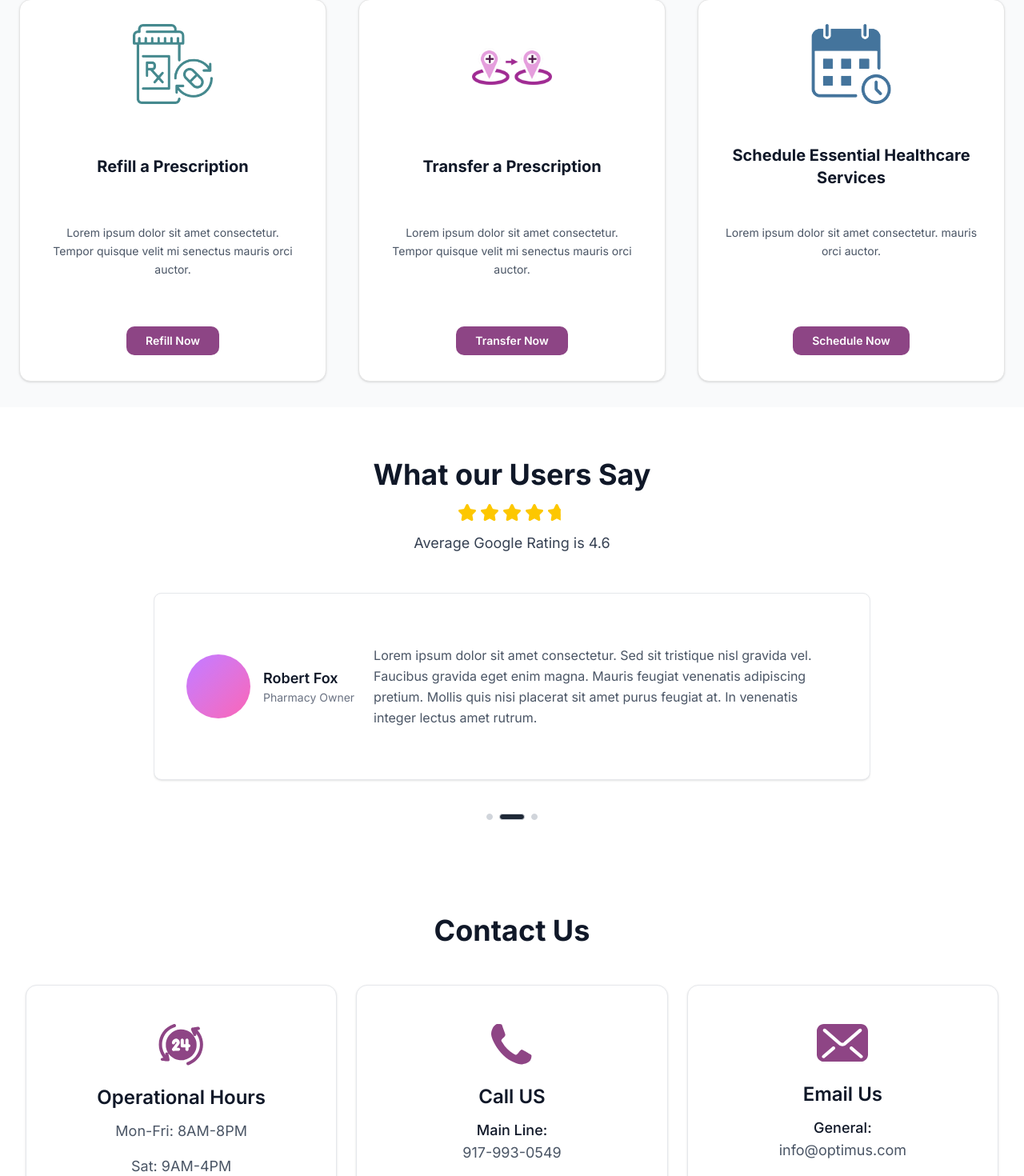
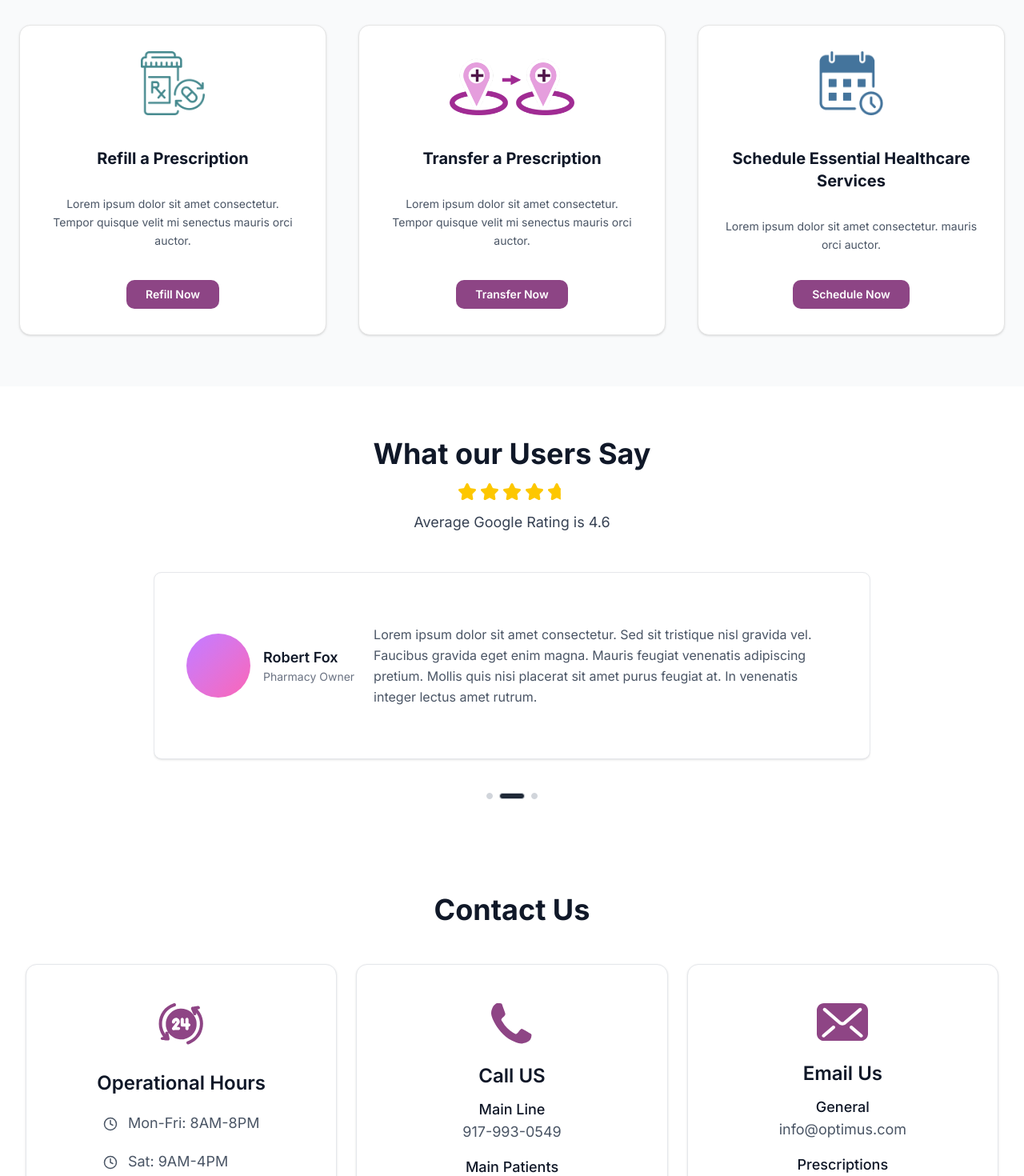
Before and after one commit to TanvirAhmed2942/future-pharmacy-website, a Next.js app: page / in a window 1280 px wide. Shown: the part 1066-2536 px from the top of the page at 80% size. Built offline with nearby package versions, Linux system fonts and the light colour scheme.

Commit message:
our services card height reduced

```diff
--- a/src/components/main/home/RefillSection.tsx
+++ b/src/components/main/home/RefillSection.tsx
@@ -42,7 +42,7 @@ export default function RefilSection() {
   ];
 
   return (
-    <div className="container mx-auto bg-gray-50 py-4 md:py-8 lg:py-8 ">
+    <div className="container mx-auto bg-gray-50 py-4 md:py-8 lg:py-16 ">
       <div className=" mx-auto">
         <div className="w-full max-w-2xl md:max-w-6xl mx-auto mb-10">
           <h2 className="text-3xl md:text-4xl font-bold text-gray-900 mb-4 font-inter text-center">
@@ -63,24 +63,26 @@ export default function RefilSection() {
               className="bg-white p-8 text-center hover:shadow-lg transition-shadow flex flex-col "
             >
               {/* Icon section - fixed height */}
-              <div className="flex justify-center mb-6 h-24  items-center">
+              <div className="flex justify-center mb-4 h-20  items-center">
                 <Image
                   src={service.icon}
                   alt={service.title}
-                  width={100}
-                  height={100}
+                  width={150}
+                  height={150}
+                  sizes="(max-width: 768px) 100vw, 50vw"
+                  className="w-full h-full object-contain"
                 />
               </div>
 
               {/* Title section - fixed height */}
-              <div className="h-16 flex items-center justify-center mb-4">
+              <div className="h-fit flex items-center justify-center mb-2">
                 <h3 className="text-xl font-bold text-gray-900">
                   {service.title}
                 </h3>
               </div>
 
               {/* Description section - flexible height with min-height */}
-              <div className="flex-1 flex items-start justify-center mb-6 min-h-[80px]">
+              <div className="flex-1 flex items-start justify-center mb-2 ">
                 <p className="text-gray-600 text-sm leading-relaxed">
                   {service.description}
                 </p>
--- a/src/components/main/home/contactUsSection.tsx
+++ b/src/components/main/home/contactUsSection.tsx
@@ -13,7 +13,7 @@ import {
 } from "@/components/ui/select";
 import { Textarea } from "@/components/ui/textarea";
 import useIcon from "@/hooks/useIcon";
-
+import { LuClock4 } from "react-icons/lu";
 function ContactUsSection() {
   const [formData, setFormData] = useState({
     name: "",
@@ -59,17 +59,23 @@ function ContactUsSection() {
         <div className="grid grid-cols-1 md:grid-cols-3 gap-6 mb-16">
           {/* Visit Our Store */}
           <Card className="shadow-sm border-gray-200 hover:border-[#8d4585]">
-            <CardContent className="p-6 text-center">
+            <CardContent className="p-6 text-center flex flex-col gap-y-2 items-center ">
               <div className="flex justify-center mb-6 ">
                 {useIcon({ name: "operational_hours" })}
               </div>
               <h3 className="font-semibold text-2xl text-gray-900 mb-3">
                 Operational Hours
               </h3>
-              <div className="space-y-4">
-                <p className="text-gray-600 text-lg">Mon-Fri: 8AM-8PM</p>
-                <p className="text-gray-600 text-lg">Sat: 9AM-4PM</p>
-                <p className="text-gray-600 text-lg">Sun: 9AM-8PM</p>
+              <div className="space-y-3 flex flex-col gap-y-2 items-start ">
+                <p className="text-gray-600 text-lg">
+                  <LuClock4 className="inline-block mr-2" /> Mon-Fri: 8AM-8PM
+                </p>
+                <p className="text-gray-600 text-lg">
+                  <LuClock4 className="inline-block mr-2" /> Sat: 9AM-4PM
+                </p>
+                <p className="text-gray-600 text-lg">
+                  <LuClock4 className="inline-block mr-2" /> Sun: 9AM-8PM
+                </p>
               </div>
             </CardContent>
           </Card>
@@ -86,21 +92,17 @@ function ContactUsSection() {
               </h3>
               <div className="space-y-4 ">
                 <div>
+                  <p className="font-medium text-gray-900 text-lg">Main Line</p>
+                  <p className="text-gray-600 text-lg">917-993-0549</p>
+                </div>
+                <div>
                   <p className="font-medium text-gray-900 text-lg">
-                    Main Line:
+                    Main Patients
                   </p>
                   <p className="text-gray-600 text-lg">917-993-0549</p>
                 </div>
                 <div>
-                  <p className="font-medium text-gray-900 text-lg">
-                    Main Patients:
-                  </p>
-                  <p className="text-gray-600 text-lg">917-993-0549</p>
-                </div>
-                <div>
-                  <p className="font-medium text-gray-900 text-lg">
-                    Emergency:
-                  </p>
+                  <p className="font-medium text-gray-900 text-lg">Emergency</p>
                   <p className="text-gray-600 text-lg">917-993-0549</p>
                 </div>
               </div>
@@ -118,17 +120,17 @@ function ContactUsSection() {
               </h3>
               <div className="space-y-4">
                 <div>
-                  <p className="font-medium text-lg text-gray-900">General:</p>
+                  <p className="font-medium text-lg text-gray-900">General</p>
                   <p className="text-gray-600 text-lg">info@optimus.com</p>
                 </div>
                 <div>
                   <p className="font-medium text-lg text-gray-900">
-                    Prescriptions:
+                    Prescriptions
                   </p>
                   <p className="text-gray-600 text-lg">rx@optimus.com</p>
                 </div>
                 <div>
-                  <p className="font-medium text-lg text-gray-900">Support:</p>
+                  <p className="font-medium text-lg text-gray-900">Support</p>
                   <p className="text-gray-600 text-lg">support@optimus.com</p>
                 </div>
               </div>
```
